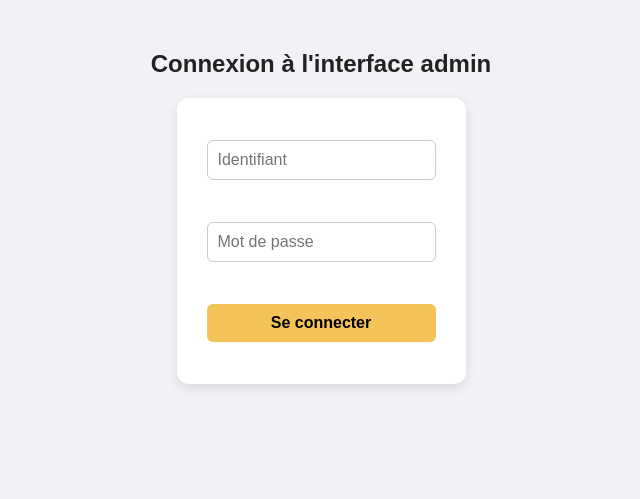
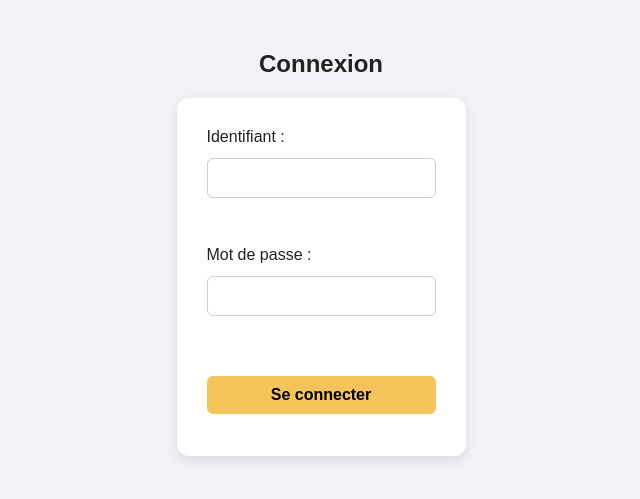
Before and after one commit to integraleacademy/factures, a Flask app: page /login in a window 1280 px wide. Shown: the top 499 px of the page, without its empty margins (319-959 px from the left). Run offline with Flask 3, Linux system fonts and the light colour scheme.

Commit message:
Update login.html

```diff
--- a/templates/login.html
+++ b/templates/login.html
@@ -1,13 +1,17 @@
-
 <!doctype html>
 <html>
 <head>
-    <link rel="stylesheet" href="{{ url_for('static', filename='css/style.css') }}"><meta charset="utf-8"><title>Connexion Admin</title></head>
+    <meta charset="utf-8">
+    <title>Connexion Admin</title>
+    <link rel="stylesheet" href="{{ url_for('static', filename='css/style.css') }}">
+</head>
 <body>
-    <h2>Connexion à l'interface admin</h2>
+    <h2>Connexion</h2>
     <form method="POST">
-        <input name="login" placeholder="Identifiant"><br>
-        <input name="password" type="password" placeholder="Mot de passe"><br>
+        <label for="username">Identifiant :</label><br>
+        <input type="text" name="username" id="username" required><br><br>
+        <label for="password">Mot de passe :</label><br>
+        <input type="password" name="password" id="password" required><br><br>
         <button type="submit">Se connecter</button>
     </form>
 </body>
```
